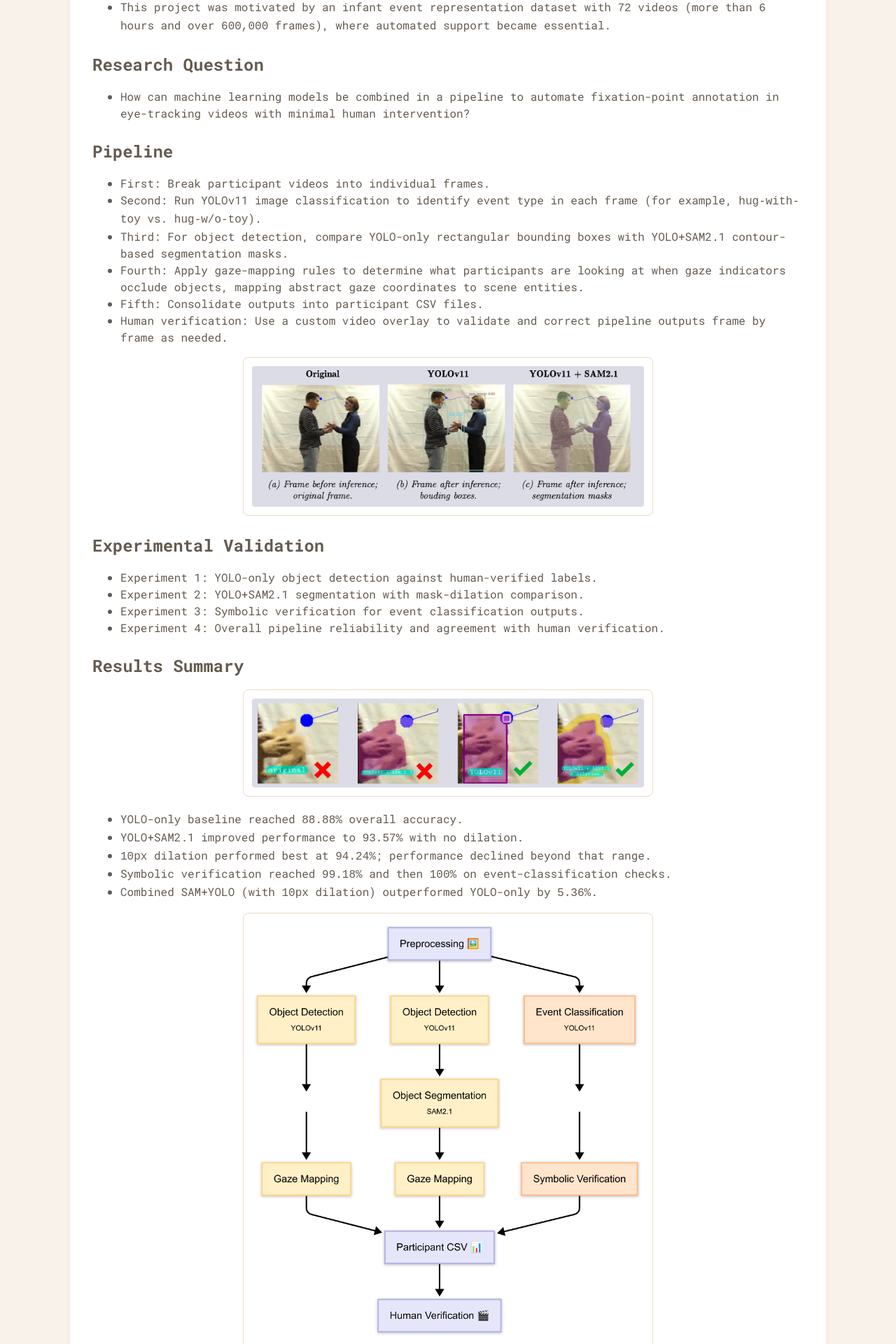
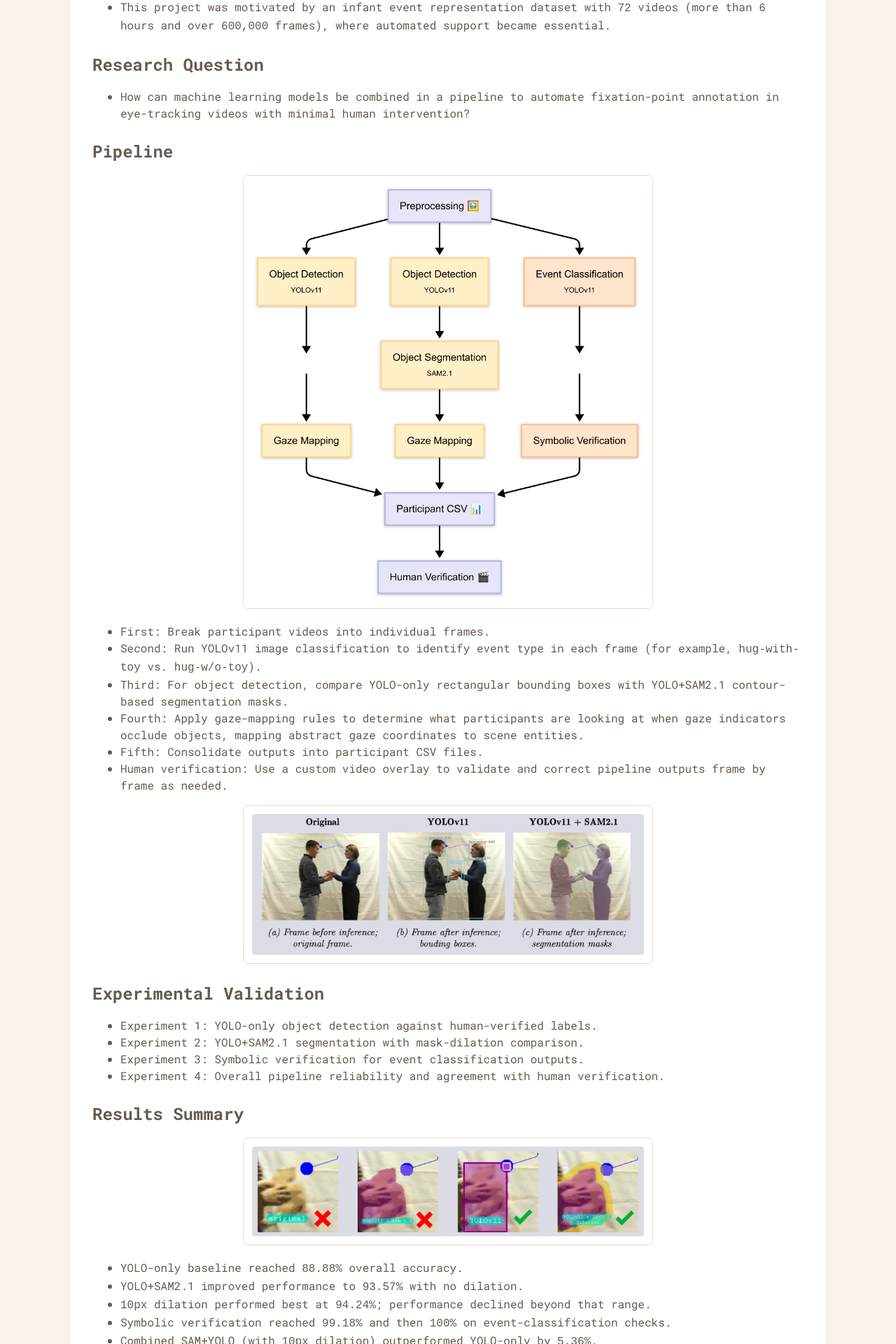
Before and after one commit to yuexin-li-7/yuexin-li-7.github.io, a Jekyll site: the page built from research/eye-track-ml.md, in a window 1280 px wide. Shown: the part 635-2555 px from the top of the page at 70% size. Built offline with Jekyll 4.4.1, drawn with Linux system fonts in a browser that asks for light colours.

Commit message:
Move Eye-Track-ML pipeline figure under Pipeline heading

```diff
--- a/research/eye-track-ml.md
+++ b/research/eye-track-ml.md
@@ -24,6 +24,10 @@ Eye-Track-ML is a machine-learning pipeline for automated frame-by-frame coding
 - How can machine learning models be combined in a pipeline to automate fixation-point annotation in eye-tracking videos with minimal human intervention?
 
 ## Pipeline
+
+<figure class="project-figure project-figure-single project-figure-half">
+  <img src="{{ '/media/research/eye-track-ml/figure-pipeline.png' | relative_url }}" alt="Pipeline architecture diagram for Eye-Track-ML">
+</figure>
 
 - First: Break participant videos into individual frames.
 - Second: Run YOLOv11 image classification to identify event type in each frame (for example, `hug-with-toy` vs. `hug-w/o-toy`).
@@ -55,10 +59,6 @@ Eye-Track-ML is a machine-learning pipeline for automated frame-by-frame coding
 - Symbolic verification reached `99.18%` and then `100%` on event-classification checks.
 - Combined SAM+YOLO (with `10px` dilation) outperformed YOLO-only by `5.36%`.
 
-<figure class="project-figure project-figure-single project-figure-half">
-  <img src="{{ '/media/research/eye-track-ml/figure-pipeline.png' | relative_url }}" alt="Pipeline architecture diagram for Eye-Track-ML">
-</figure>
-
 ## Discussion
 
 - A hybrid ML pipeline can automate large portions of frame-level eye-tracking annotation while preserving high accuracy.
```
